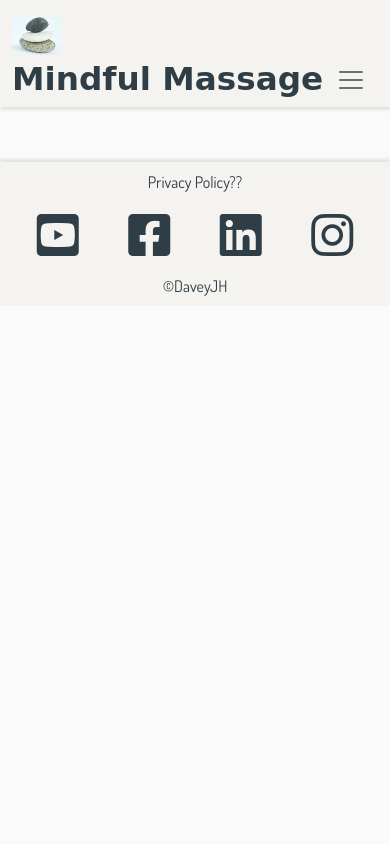
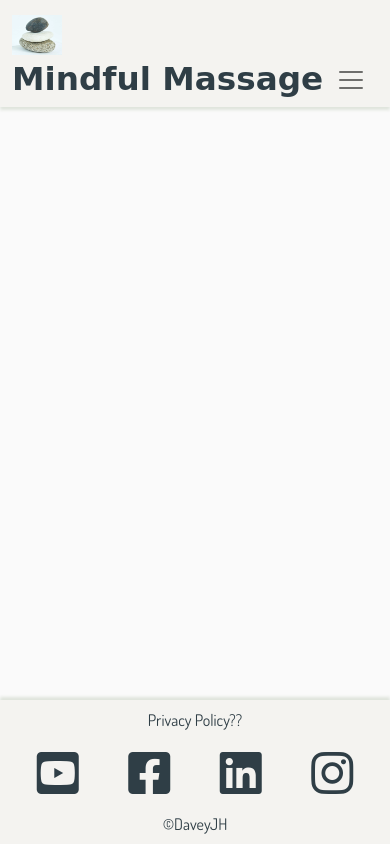
Before and after one commit to DaveyJH/ci-portfolio-four, a Django app: page / in a window 390 px wide. Run offline with Django 3.2, Linux system fonts and the light colour scheme; data that the repository does not hold is empty; some web fonts are replaced.

Commit message:
feat: Add flex sticky footer
Add `!important` to mobile and desktop hide classes
Add transparent colors to root vars

```diff
--- a/static/css/style.css
+++ b/static/css/style.css
@@ -3,11 +3,15 @@
   --white: #fafafa;
   --off-white: #f4f3f0;
   --green-grey: #dfe4dc;
+  --green-grey-40: #dfe4dc66;
+  --green-grey-60: #dfe4dc99;
   --green: #84a98c;
   --dark: #2f3e46;
   --light-green: #c5dfb9;
   --orange: #f9cb9c;
   --grey: #c8d0ca;
+  --grey-60: #c8d0ca99;
+  --grey-80: #c8d0cacc;
 }
 
 /* resets */
@@ -24,13 +28,16 @@ a:focus {
   color: inherit;
   text-decoration: none;
 }
+
 a.glow:hover,
 a.glow:focus {
   text-shadow: 3px 3px 3px var(--orange);
 }
+
 p {
   margin-bottom: 0;
 }
+
 .navbar-toggler {
   border: none;
 }
@@ -42,17 +49,47 @@ img[alt=""],
 img:not([alt]) {
   border: red 10px dashed !important;
 }
+
 a[href="#"],
 a:not([href]) {
-  background-color: fuchsia;
+  background-color: fuchsia !important;
 }
+/* *********************************** */
+
 .mobile-hide {
-  display: none;
+  display: none !important;
 }
+
+html,
+body {
+  height: 100%;
+}
+
+body {
+  display: flex;
+  flex-direction: column;
+}
+
+#flex-height {
+  flex: 1 0 auto;
+  display: flex;
+  flex-direction: column;
+}
+
+main {
+  flex-grow: 1;
+}
+
 header,
 footer {
   position: relative;
   z-index: 99;
+  flex-shrink: 0;
+}
+
+/* colors */
+.c-bg-off-white {
+  background-color: var(--off-white);
 }
 
 /* global styling */
@@ -61,22 +98,24 @@ body {
   color: var(--dark);
   font-family: Dosis, Verdana, Geneva, Tahoma, sans-serif;
 }
+
+/* header */
 header {
   box-shadow: 0 3px 3px var(--green-grey);
-  margin-bottom: 5px;
 }
+
 h1 {
   font-family: "Grape Nuts", "Brush Script MT", cursive;
   font-size: 1.3rem;
   font-weight: bold;
   margin-bottom: 0;
 }
-.c-bg-off-white {
-  background-color: var(--off-white);
-}
+
+/* footer */
 footer {
   box-shadow: 0 -3px 3px var(--green-grey);
 }
+
 footer .nav {
   /* tap target requires 48×48px */
   font-size: 3rem;
@@ -93,6 +132,7 @@ footer .nav {
   h1 {
     font-size: calc(1.675rem + 1.5vw);
   }
+
   #brand-logo {
     height: 40px;
     width: 50px;
@@ -101,11 +141,13 @@ footer .nav {
 
 @media screen and (min-width: 992px) {
   .desktop-hide {
-    display: none;
+    display: none !important;
   }
+
   .mobile-hide {
-    display: initial;
+    display: initial !important;
   }
+
   .navbar-brand,
   .navbar-expand-lg .navbar-collapse {
     flex-basis: 30%;
@@ -115,6 +157,4 @@ footer .nav {
 
 /* TODO - remove before final deployement
 dev styles */
-main {
-  min-height: 50px;
-}
+/* *********************************** */
--- a/templates/base.html
+++ b/templates/base.html
@@ -60,7 +60,10 @@
         </div>
       </nav>
     </header>
+    <div id="flex-height">
+    {% block pre_content %}
 
+    {% endblock pre_content %}
     <main>
       {% block content %}
 
@@ -69,6 +72,7 @@
     {% block extra_content %}
 
     {% endblock extra_content %}
+    </div>
 {# TODO - Add privacy policy modal #}
     <footer class="container-fluid text-center c-bg-off-white">
       <div class="row align-items-center">
@@ -103,4 +107,4 @@
     {% endblock extras %}
   </body>
 
-  </html>
+</html>
```
